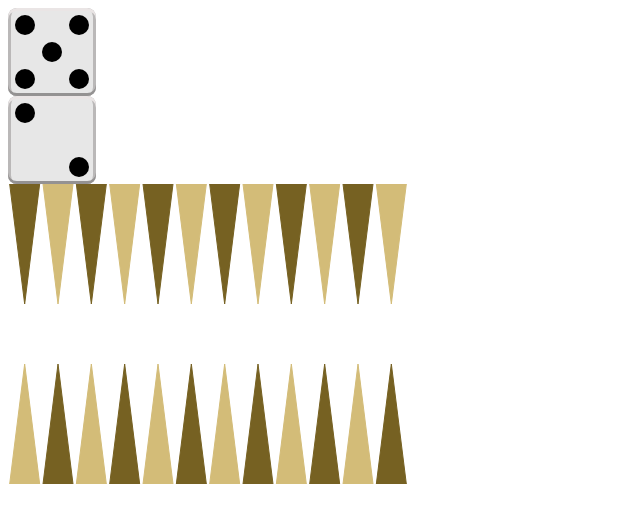
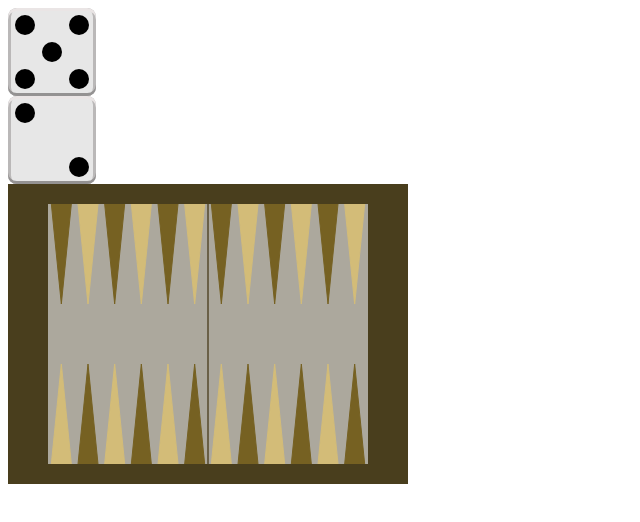
Before and after one commit to BadyTM/Backgammon, a Vue app: page / in a window 1280 px wide. Shown: the top 522 px of the page, without its empty margins (0-640 px from the left). Built offline with nearby package versions, Linux system fonts and the light colour scheme.

Commit message:
Draw borders, inner board and improve sizing

```diff
--- a/src/components/BackgammonBoard.vue
+++ b/src/components/BackgammonBoard.vue
@@ -4,10 +4,29 @@ import { computed, onMounted, shallowRef } from "vue";
 const colors = shallowRef({
   oddTriangleColor: "#766122",
   evenTriangleColor: "#d3bc78",
+  boardBorderColor: "#493e1dff",
+  boardInnerColor: "#aca89dff",
 });
 
-const boardHeight = shallowRef(300);
-const boardWidth = shallowRef(400);
+const sizes = shallowRef({
+  boardHeight: 300,
+  boardWidth: 400,
+  smallerBorder: 20,
+  biggerBorder: 40,
+  get triangleHeight() {
+    return this.boardHeight * 0.4;
+  },
+  get triangleOffset() {
+    return (this.boardWidth - this.biggerBorder * 2) / 12;
+  },
+  get triangleWidth() {
+    return this.triangleOffset * 0.9;
+  },
+  get triangleMargin() {
+    return (this.triangleOffset - this.triangleWidth) / 2;
+  },
+});
+
 const backgammonBoard = shallowRef<HTMLCanvasElement>();
 const ctx = computed(() => backgammonBoard.value?.getContext("2d"));
 
@@ -15,7 +34,7 @@ const drawSingleTriangle = (x: number, y: number, width: number, height: number,
   if (!ctx.value) {
     return;
   }
-  const directionCoordinates = y > boardHeight.value / 2 ? -height : height;
+  const directionCoordinates = y > sizes.value.boardHeight / 2 ? -height : height;
   ctx.value.save();
   ctx.value.beginPath();
   ctx.value.moveTo(x, y);
@@ -29,24 +48,46 @@ const drawSingleTriangle = (x: number, y: number, width: number, height: number,
   ctx.value.restore();
 };
 
+const drawInnerBoard = (): void => {
+  if (!ctx.value) {
+    return;
+  }
+  ctx.value.save();
+  ctx.value.fillStyle = colors.value.boardInnerColor;
+  ctx.value.fillRect(0, 0, sizes.value.boardWidth, sizes.value.boardHeight);
+  ctx.value.fillStyle = colors.value.boardBorderColor;
+  ctx.value.fillRect(sizes.value.boardWidth / 2 - sizes.value.triangleMargin / 2, 0, sizes.value.triangleMargin, sizes.value.boardHeight);
+  ctx.value.restore();
+};
+
+const drawBorders = (): void => {
+  if (!ctx.value) {
+    return;
+  }
+  ctx.value.save();
+  ctx.value.fillStyle = colors.value.boardBorderColor;
+  ctx.value.fillRect(0, 0, sizes.value.boardWidth, sizes.value.smallerBorder);
+  ctx.value.fillRect(0, sizes.value.boardHeight - sizes.value.smallerBorder, sizes.value.boardWidth, sizes.value.smallerBorder);
+  ctx.value.fillRect(0, 0, sizes.value.biggerBorder, sizes.value.boardHeight);
+  ctx.value.fillRect(sizes.value.boardWidth - sizes.value.biggerBorder, 0, sizes.value.biggerBorder, sizes.value.boardHeight);
+  ctx.value.restore();
+};
+
 const drawTriangles = (): void => {
-  const triangleHeight = boardHeight.value * 0.4;
-  const triangleOffset = boardWidth.value / 12;
-  const triangleWidth = triangleOffset * 0.9;
-  const triangleMargin = (triangleOffset - triangleWidth) / 2;
-
   for (let i = 0; i < 12; i++) {
     const isEven = i % 2 === 0;
-    const x = triangleOffset * i + triangleMargin;
+    const x = sizes.value.triangleOffset * i + sizes.value.triangleMargin + sizes.value.biggerBorder;
     const topTriangleColor = isEven ? colors.value.oddTriangleColor : colors.value.evenTriangleColor;
     const bottomTriangleColor = isEven ? colors.value.evenTriangleColor : colors.value.oddTriangleColor;
-    drawSingleTriangle(x, 0, triangleWidth, triangleHeight, topTriangleColor);
-    drawSingleTriangle(x, boardHeight.value, triangleWidth, triangleHeight, bottomTriangleColor);
+    drawSingleTriangle(x, 0, sizes.value.triangleWidth, sizes.value.triangleHeight, topTriangleColor);
+    drawSingleTriangle(x, sizes.value.boardHeight, sizes.value.triangleWidth, sizes.value.triangleHeight, bottomTriangleColor);
   }
 };
 
 onMounted(() => {
+  drawInnerBoard();
   drawTriangles();
+  drawBorders();
 });
 </script>
 
@@ -54,8 +95,8 @@ onMounted(() => {
   <canvas
     ref="backgammonBoard"
     class="backgammon-board"
-    :width="boardWidth"
-    :height="boardHeight"
+    :width="sizes.boardWidth"
+    :height="sizes.boardHeight"
   ></canvas>
 </template>
 
```
